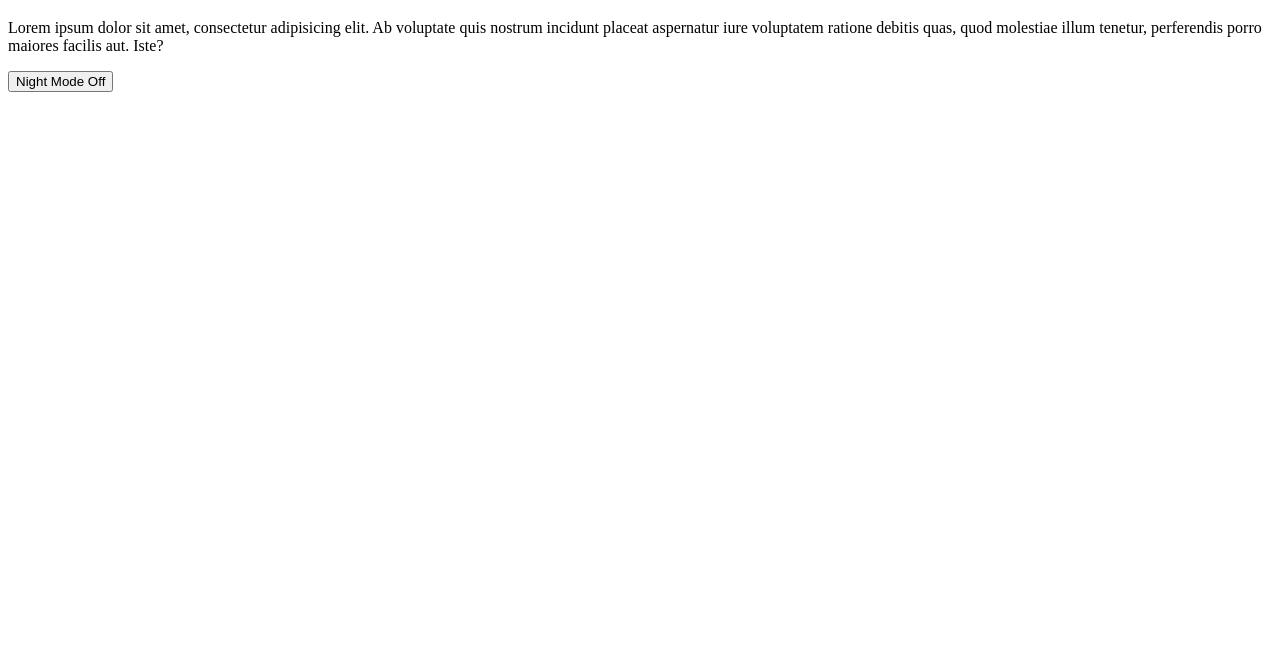
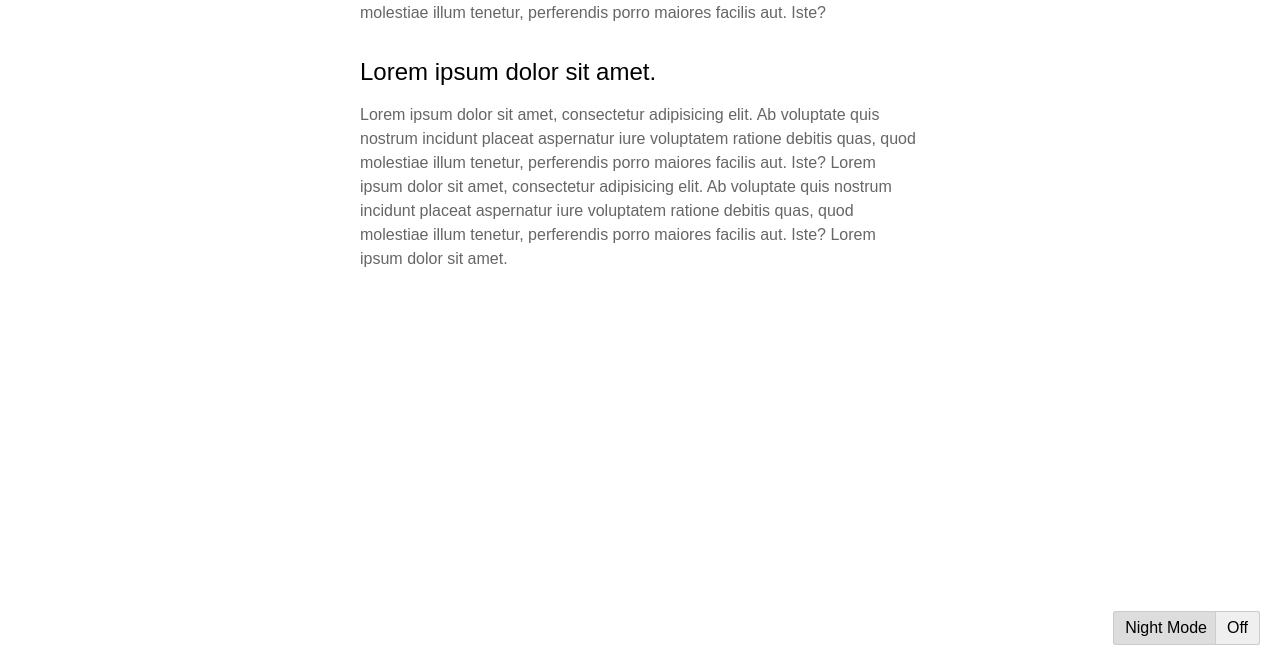
Before and after one commit to jefffis/night-mode, a plain HTML site: page index.html in a window 1280 px wide. Shown: the part 135-800 px from the top of the page. Drawn offline with Linux system fonts and the light colour scheme.

Commit message:
Init commit

```diff
--- a/index.html
+++ b/index.html
@@ -5,14 +5,79 @@
 		<meta http-equiv="X-UA-Compatible" content="IE=Edge;chrome=1" />
 		<meta name="viewport" content="width=device-width, initial-scale=1.0" />
 		<title>Add night-mode to your website.</title>
+		<style>
+			* {
+				margin: 0;
+				padding: 0;
+				border: 0;
+				box-sizing: border-box;
+			}
+			html {
+				font: normal 100%/1.5 sans-serif;
+			}
+			body {
+				max-width: 600px;
+				margin: 2rem auto;
+				padding: 0 1.25rem;
+			}
+			h1, h2 {
+				margin-bottom: 1rem;
+				font-weight: 600;
+				line-height: 1.25;
+			}
+			h2 {
+				margin-top: 2rem;
+				font-weight: 400;
+			}
+			p {
+				margin-bottom: 1rem;
+				color: #666;
+			}
+			#night-mode-toggle {
+				position: fixed;
+				bottom: 1.25rem;
+				right: 1.25rem;
+				outline: none;
+				background: #ddd;
+				padding-left: .75rem;
+				border-radius: 3px;
+				box-shadow: 0 0 0 1px #ccc inset;
+				cursor: pointer;
+				font-family: inherit;
+				font-size: 1rem;
+			}
+			#night-mode-toggle:active {
+				opacity: .5;
+			}
+			#night-mode-toggle:after {
+				display: inline-block;
+				background: #efefef;
+				margin-left: .5rem;
+				padding: .5rem .75rem;
+				border-radius: 0 3px 3px 0;
+				box-shadow: 0 0 0 1px #ccc inset;
+			}
+			.off:after {
+				content: "Off";
+			}
+			.on:after {
+				content: "On";
+			}
+		</style>
 	</head>
 	<body>
 
 		<h1>
-			Lorem ipsum dolor sit amet, consectetur adipisicing elit. Ducimus placeat quis accusantium explicabo ipsa, exercitationem cupiditate ab sapiente provident fuga. Non voluptatum corrupti ex similique! Consectetur nesciunt quas, reprehenderit repudiandae.
+			Lorem ipsum dolor sit amet.
 		</h1>
 		<p>
-			Lorem ipsum dolor sit amet, consectetur adipisicing elit. Ab voluptate quis nostrum incidunt placeat aspernatur iure voluptatem ratione debitis quas, quod molestiae illum tenetur, perferendis porro maiores facilis aut. Iste?
+			Lorem ipsum dolor sit amet, consectetur adipisicing elit. <a href="###">Ab voluptate quis</a> nostrum incidunt placeat aspernatur iure voluptatem ratione debitis quas, quod molestiae illum tenetur, perferendis porro maiores facilis aut. Iste?
+		</p>
+		<h2>
+			Lorem ipsum dolor sit amet.
+		</h2>
+		<p>
+			Lorem ipsum dolor sit amet, consectetur adipisicing elit. Ab voluptate quis nostrum incidunt placeat aspernatur iure voluptatem ratione debitis quas, quod molestiae illum tenetur, perferendis porro maiores facilis aut. Iste? Lorem ipsum dolor sit amet, consectetur adipisicing elit. Ab voluptate quis nostrum incidunt placeat aspernatur iure voluptatem ratione debitis quas, quod molestiae illum tenetur, perferendis porro maiores facilis aut. Iste? Lorem ipsum dolor sit amet.
 		</p>
 
 		<script src="js/night-mode.js"></script>
--- a/js/night-mode.js
+++ b/js/night-mode.js
@@ -6,8 +6,10 @@ var date = new Date(),
     nightModeStyle = document.createElement('style'),
     head = document.getElementsByTagName('head')[0];
 
-    nightModeButton.innerHTML = 'Night Mode Off';
+// if ( currentHour > 20 ) {
+    nightModeButton.innerHTML = 'Night Mode';
     nightModeButton.setAttribute('id', 'night-mode-toggle');
+    nightModeButton.setAttribute('class', 'off');
     nightModeButton.setAttribute('onclick', 'toggleNightMode()');
     nightModeEl.setAttribute('id', 'night-mode-overlay');
 
@@ -16,9 +18,6 @@ var date = new Date(),
     head.appendChild(nightModeStyle);
 
     body.appendChild(nightModeButton);
-
-// if ( currentHour > 20 ) {
-
 // }
 
 function toggleNightMode() {
@@ -27,10 +26,10 @@ function toggleNightMode() {
 
     if (nightModeOn) {
         nightMode.parentNode.removeChild(nightMode);
-        nightModeButton.innerHTML = 'Night Mode Off';
+        nightModeButton.classList = 'off';
     } else {
         body.appendChild(nightModeEl);
-        nightModeButton.innerHTML = 'Night Mode On';
+        nightModeButton.classList = 'on';
     }
 
 }
```
